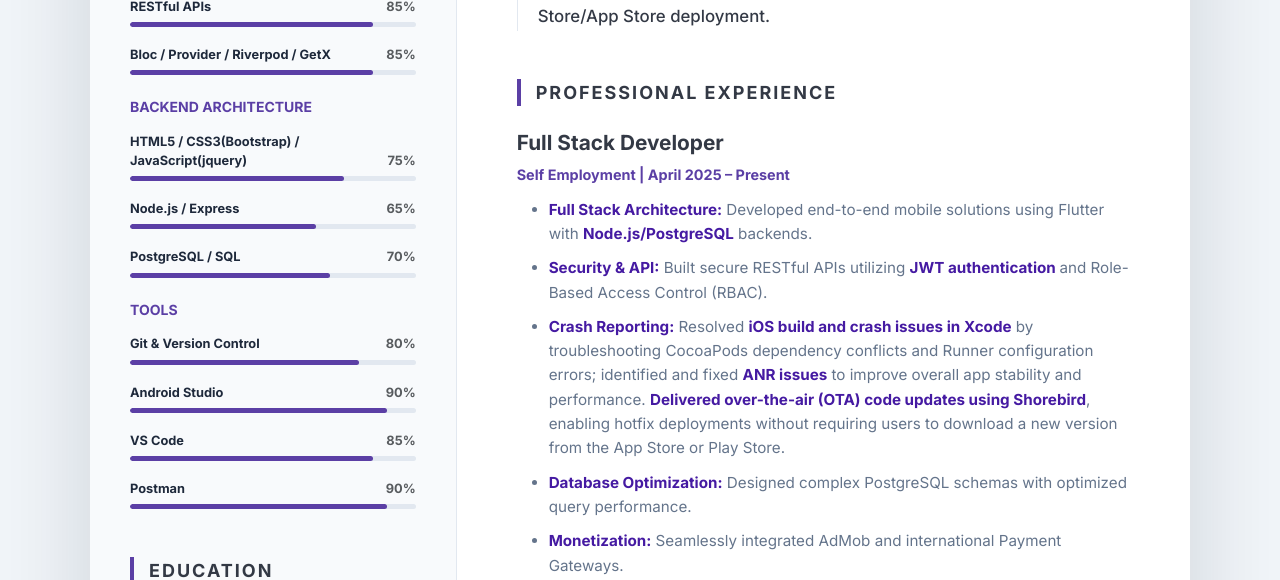
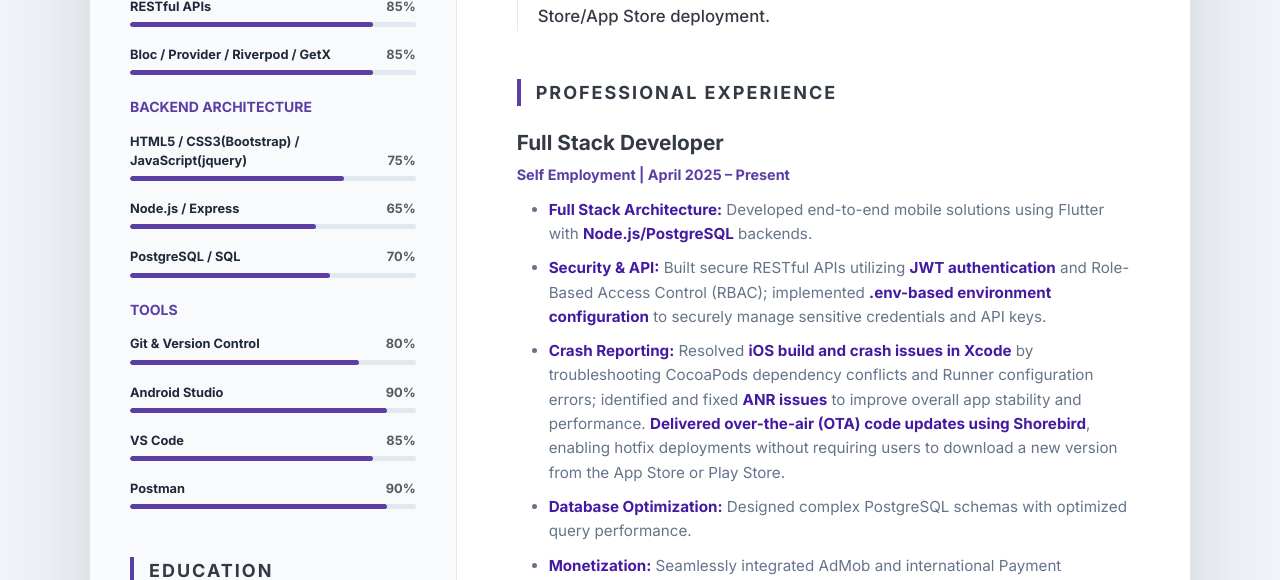
Before and after one commit to this-sunil/farmer_brand, a Node server app: page /resume in a window 1280 px wide. Shown: the part 626-1206 px from the top of the page. Run offline with Node 20, Linux system fonts and the light colour scheme.

Commit message:
save again changes

```diff
--- a/src/views/Resume.ejs
+++ b/src/views/Resume.ejs
@@ -480,8 +480,10 @@
                 </li>
                 <li class="text-justify">
                   <strong>Security & API:</strong> Built secure RESTful APIs
-                  utilizing <strong> JWT authentication </strong>and Role-Based
-                  Access Control (RBAC).
+                  utilizing <strong>JWT authentication</strong> and Role-Based
+                  Access Control (RBAC); implemented
+                  <strong>.env-based environment configuration</strong> to
+                  securely manage sensitive credentials and API keys.
                 </li>
                 <li class="text-justify">
                   <strong>Crash Reporting:</strong> Resolved
```
